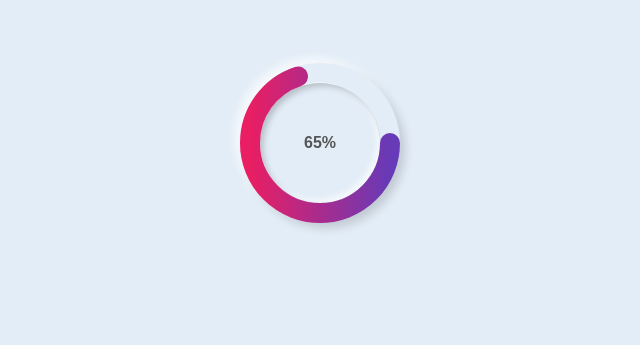
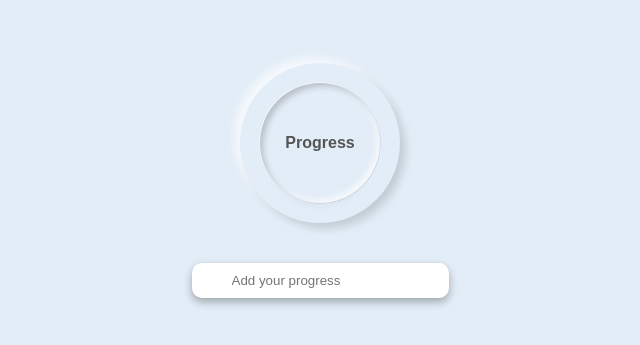
Before and after one commit to PranaySAG/javascript-projects, a plain HTML site: page circular-progress-bar/index.html in a window 1280 px wide. Shown: the part 257-602 px from the top of the page, without its empty margins (320-960 px from the left). Drawn offline with Linux system fonts and the light colour scheme.

Commit message:
made changes in progress added input value functionality

```diff
--- a/circular-progress-bar/index.html
+++ b/circular-progress-bar/index.html
@@ -10,11 +10,11 @@
     <div class="skill">
     <div class="outer">
         <div class="inner">
-            <div id="number"></div>
+            <div id="number">Progress</div>
         </div>
     </div>
 
-
+    <div class="input-container"><input type="" placeholder="Add your progress" class="input-field"></div>
     <svg xmlns="http://www.w3.org/2000/svg" version="1.1" width="160px" height="160px">
         <defs>
             <linearGradient id="GradientColor">
--- a/circular-progress-bar/script.js
+++ b/circular-progress-bar/script.js
@@ -1,11 +1,14 @@
-let number = document.getElementById("number")
-let counter = 0;
-setInterval(() => {
-    if(counter == 65) {
-        clearInterval();
-    } else {
-         counter += 1;
-    number.innerHTML = counter + "%"
-    }
+let inputBox = document.querySelector(".input-field");
+let circle = document.querySelector("circle");
+let number = document.getElementById("number");
 
-}, 30)
+const circumference = 472;
+
+inputBox.addEventListener("input", () => {
+    let value = parseInt(inputBox.value, 10) || 0;
+    if (value < 0) value = 0;
+    if (value > 100) value = 100;
+    let offset = circumference - (circumference * value) / 100;
+    circle.style.strokeDashoffset = offset;
+    number.textContent = `${value}%`;
+});
--- a/circular-progress-bar/style.css
+++ b/circular-progress-bar/style.css
@@ -1,3 +1,7 @@
+:root {
+    --progress: 472; /* Default value for stroke-dashoffset (full circle) */
+}
+
 * {
     margin: 0;
     padding: 0;
@@ -44,28 +48,37 @@ body {
         0px 12px 10px -10px rgba(0, 0, 0, 0.05);
 }
 
-#number{
+.input-container {
+    display: flex;
+    justify-content: center;
+    align-items: center;
+    margin: 20px;
+}
+
+.input-field {
+    padding: 10px 40px;
+    border-radius: 10px;
+    border: none;
+    margin: 20px;
+    box-shadow: 0 4px 8px rgba(0, 0, 0, 0.3);
+}
+
+#number {
     font-weight: 600;
     color: #555;
 }
 
-circle{
+circle {
     fill: none;
-    stroke:url(#GradientColor);
+    stroke: url(#GradientColor);
     stroke-width: 20px;
     stroke-dasharray: 472;
     stroke-dashoffset: 472;
-    animation: anim 2s linear forwards
+    transition: stroke-dashoffset 1s ease-in-out;
 }
 
-svg{
+svg {
     position: absolute;
     top: 0;
     left: 0;
 }
-
-@keyframes anim {
-    100%{
-        stroke-dashoffset: 165;
-    }
-}
```
